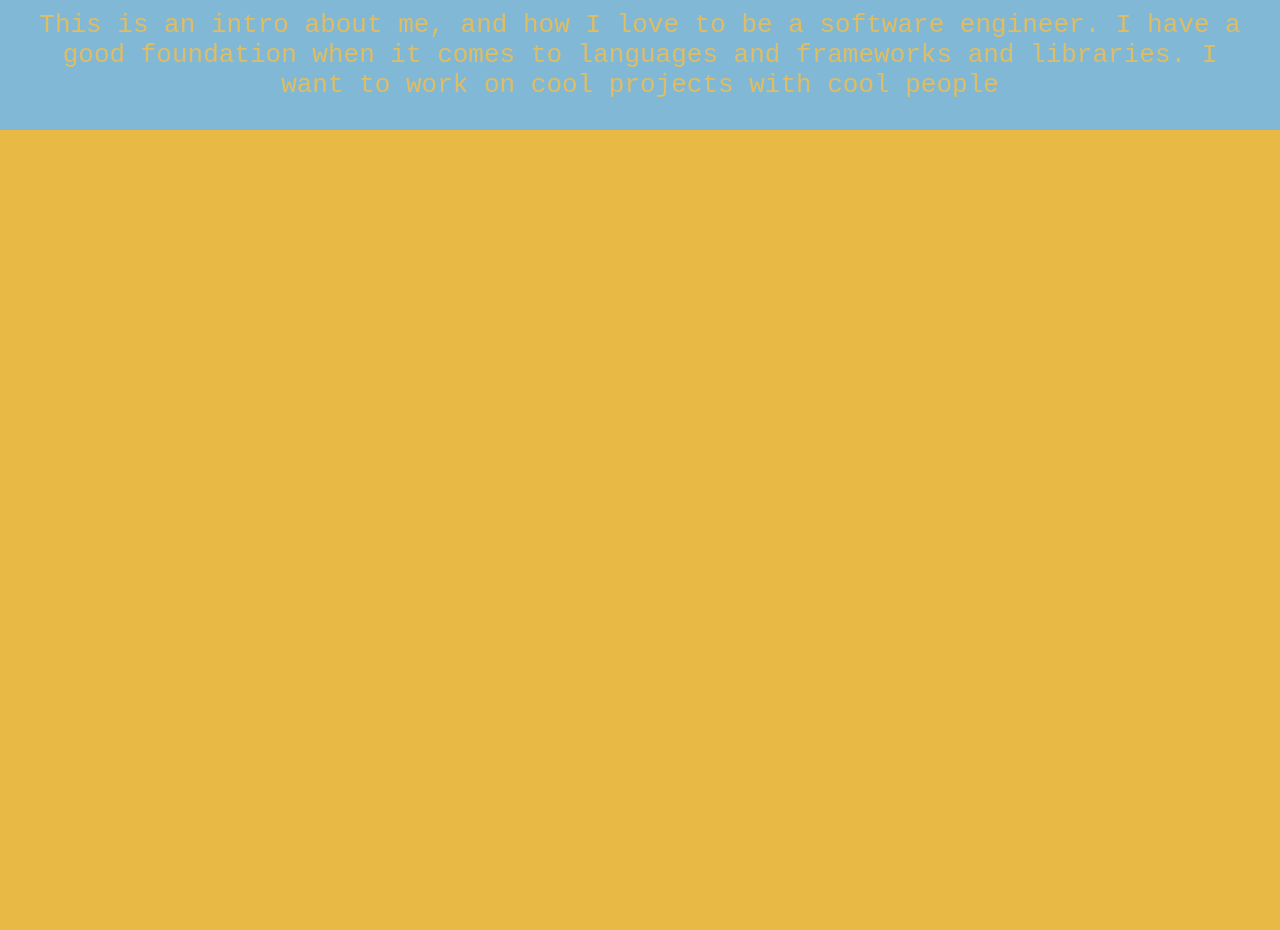
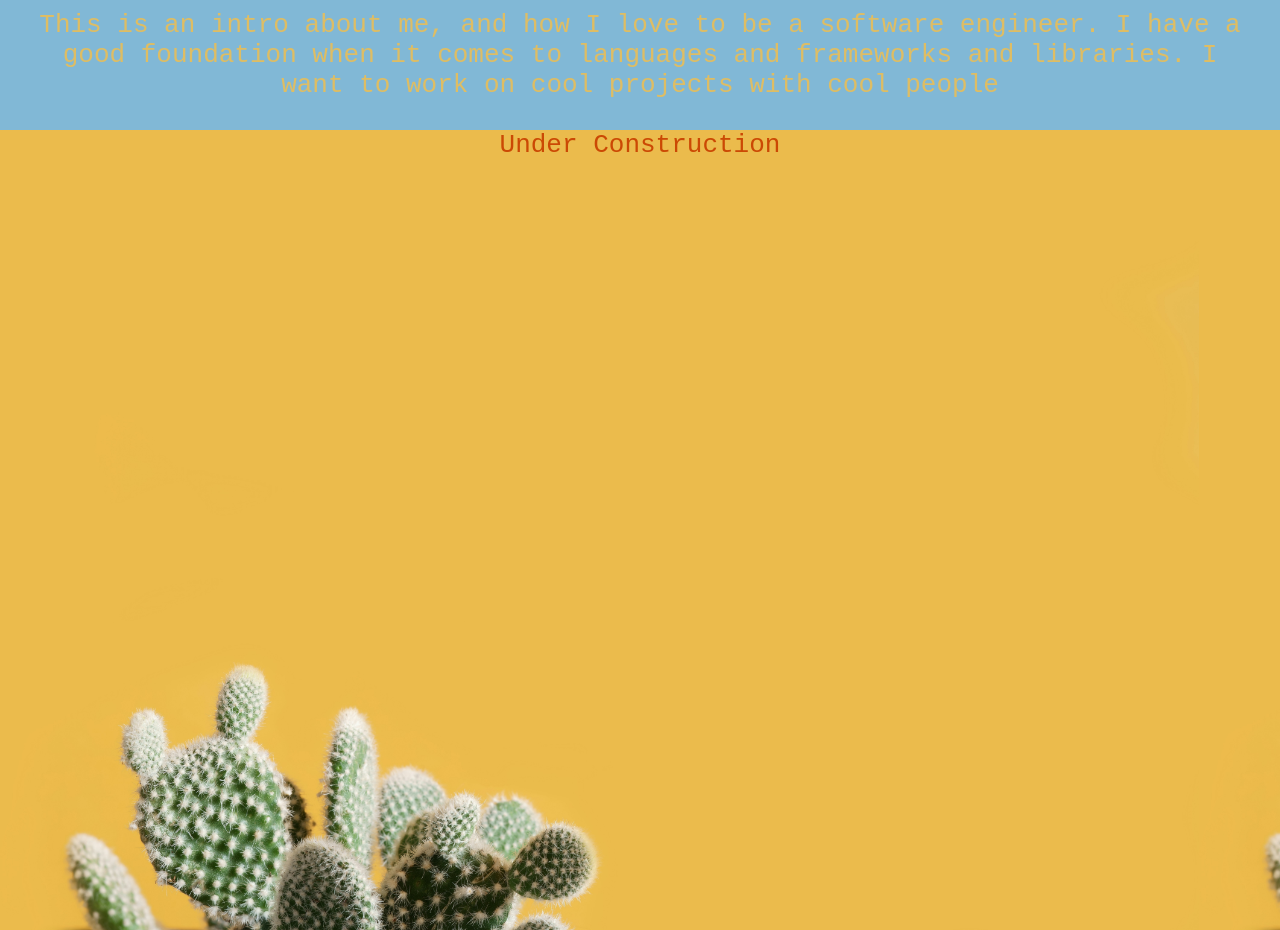
Before and after one commit to tori-obregon/tori-obregon.github.io, a React (Create React App) app: page / in a window 1280 px wide. Shown: the part 580-1510 px from the top of the page. Before the commit the page ends 800 px from the top, so only its background shows below. Built offline with nearby package versions, Linux system fonts and the light colour scheme.

Commit message:
project container added

```diff
--- /dev/null
+++ b/src/ProjectCards/ProjectContainer.css
@@ -0,0 +1,13 @@
+.ProjectContainer {
+    display: flex;
+    flex-direction: column;
+    justify-content: top;
+    flex-shrink: 0;
+    overflow: hidden;
+
+    min-width: 100%;
+    min-height: 100%;
+    background-image: url('/src/assets/img/cactus.jpg');
+    background-size: contain;
+    /* background-repeat: no-repeat; */
+}
--- a/src/ProjectCards/ProjectContainer.jsx
+++ b/src/ProjectCards/ProjectContainer.jsx
@@ -1,6 +1,9 @@
+import './ProjectContainer.css';
+
 function ProjectContainer() {
     return (
       <div className="ProjectContainer">
+        Under Construction
       </div>
     );
   }
```
